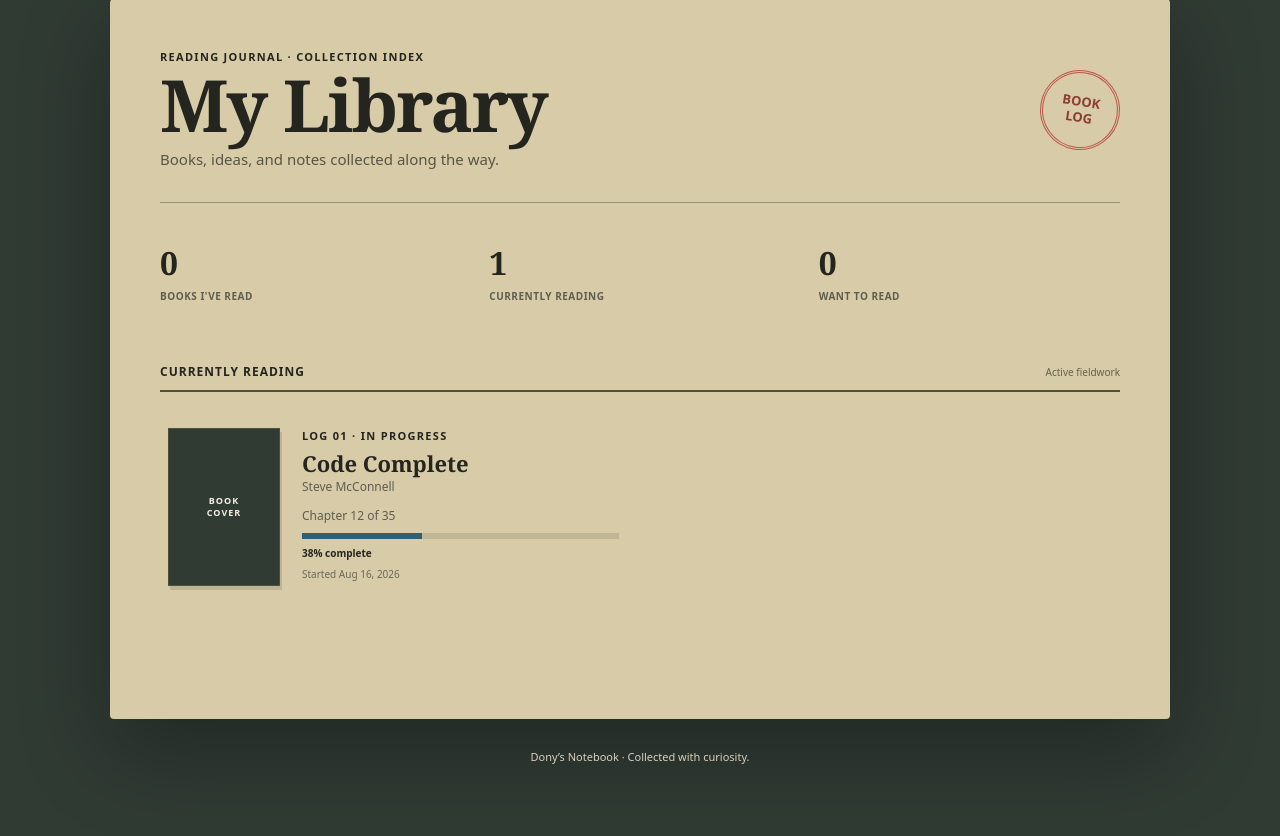
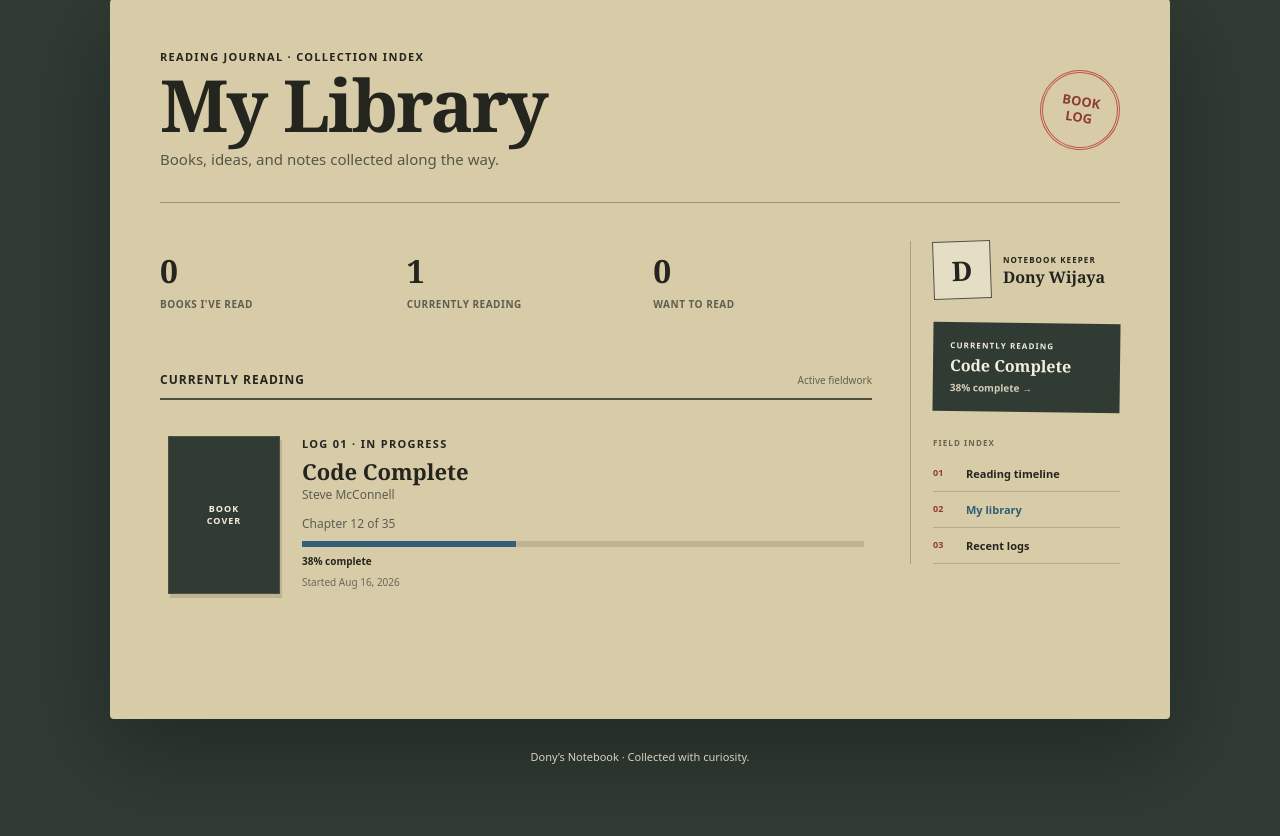
Before and after one commit to donizero8/blog, a Django app: page /library/ in a window 1280 px wide. Shown: the part 76-912 px from the top of the page. Run offline with Django 5.2, Linux system fonts and the light colour scheme; data comes from the database, SQL or seed files in the repository; some libraries are stand-ins or nearby versions.

Commit message:
Add persistent reading sidebar

```diff
--- a/blog/static/blog/notebook-prototypes.css
+++ b/blog/static/blog/notebook-prototypes.css
@@ -117,12 +117,28 @@ a { color:inherit; }
 .field-subpage-header { display:flex; align-items:center; justify-content:space-between; gap:30px; padding-bottom:32px; border-bottom:1px solid rgb(78 80 62 / 45%); }
 .field-subpage-header h1 { margin:6px 0 9px; font:700 clamp(46px,7vw,72px)/.95 Georgia,serif; letter-spacing:-2px; }
 .field-subpage-header p:last-child { margin:0; color:#555646; font:15px/1.5 system-ui,sans-serif; }
-.field-library-stats { display:grid; grid-template-columns:repeat(3,1fr); gap:28px; margin:30px 0 52px; padding:0; }
+.field-subpage-layout { display:grid; grid-template-columns:minmax(0,1fr) 210px; gap:38px; align-items:start; padding-top:38px; }
+.field-subpage-content { min-width:0; }
+.field-subpage-aside { position:sticky; top:24px; display:grid; gap:24px; padding-left:22px; border-left:1px solid rgb(78 80 62 / 35%); font-family:system-ui,sans-serif; }
+.field-subpage-profile { display:grid; grid-template-columns:58px 1fr; gap:12px; align-items:center; }
+.field-subpage-profile img,.field-subpage-profile > span { display:grid; width:58px; height:58px; place-items:center; border:1px solid #4e503e; background:#e6ddc5; object-fit:cover; font:700 27px Georgia,serif; transform:rotate(-2deg); }
+.field-subpage-profile small,.field-subpage-profile strong { display:block; }
+.field-subpage-profile small,.field-subpage-reading small,.field-subpage-index > small { font-size:8px; font-weight:800; letter-spacing:1.1px; text-transform:uppercase; }
+.field-subpage-profile strong { margin-top:4px; font:700 16px/1.1 Georgia,serif; }
+.field-subpage-reading { display:grid; gap:6px; padding:17px; background:#303b34; color:#f4efdf; text-decoration:none; transform:rotate(.7deg); }
+.field-subpage-reading strong { font:700 16px/1.15 Georgia,serif; }
+.field-subpage-reading span { color:#d5cdb8; font-size:10px; font-weight:700; }
+.field-subpage-index { display:grid; }
+.field-subpage-index > small { margin-bottom:8px; color:#666553; }
+.field-subpage-index a { display:grid; grid-template-columns:25px 1fr; gap:8px; padding:10px 0; border-bottom:1px solid rgb(78 80 62 / 25%); font-size:11px; font-weight:700; text-decoration:none; }
+.field-subpage-index a span { color:#8c3e34; font-size:9px; }
+.field-subpage-index a[aria-current="page"] { color:#315f75; }
+.field-library-stats { display:grid; grid-template-columns:repeat(3,1fr); gap:28px; margin:0 0 52px; padding:0; }
 .field-library-stats div { display:flex; flex-direction:column-reverse; gap:5px; padding:8px 0; }
 .field-library-stats dt { color:#5e5e4e; font:700 10px system-ui,sans-serif; letter-spacing:.5px; text-transform:uppercase; }
 .field-library-stats dd { margin:0; font:700 32px Georgia,serif; }
 .field-library-section { margin:0 0 52px; }
-.field-reading-list { display:grid; grid-template-columns:repeat(2,minmax(0,1fr)); gap:26px; }
+.field-reading-list { display:grid; grid-template-columns:1fr; gap:26px; }
 .field-book-entry { display:grid; grid-template-columns:112px 1fr; gap:22px; padding:14px 8px; }
 .field-book-entry:nth-child(even) { transform:rotate(.5deg); }
 .field-book-entry > a { text-decoration:none; }
@@ -150,7 +166,7 @@ a { color:inherit; }
 .field-empty { margin:40px 0; padding:44px; border:2px dashed #77745d; text-align:center; }
 .field-empty strong { font:700 27px Georgia,serif; }
 .field-empty p { margin-bottom:0; color:#5d5d50; font:13px system-ui,sans-serif; }
-.field-timeline-year { display:grid; grid-template-columns:110px 1fr; gap:24px; margin-top:45px; }
+.field-timeline-year { display:grid; grid-template-columns:90px 1fr; gap:20px; margin:0 0 45px; }
 .field-timeline-year > h2 { margin:0; color:#8c3e34; font:700 36px Georgia,serif; transform:rotate(-3deg); }
 .field-timeline-sheet { padding:30px 34px; background:repeating-linear-gradient(to bottom,transparent 0,transparent 31px,rgb(49 95 117 / 12%) 32px),#f4efdf; box-shadow:5px 7px 0 rgb(74 70 50 / 15%); }
 .field-timeline-month { display:grid; grid-template-columns:100px 1fr; gap:24px; }
@@ -188,6 +204,8 @@ a { color:inherit; }
   .field-home-layout { grid-template-columns:1fr; }
   .field-home-aside { grid-template-columns:1fr; }
   .field-subpage-header { align-items:flex-start; }
+  .field-subpage-layout { grid-template-columns:1fr; }
+  .field-subpage-aside { position:static; grid-row:2; padding:28px 0 0; border-top:1px solid rgb(78 80 62 / 35%); border-left:0; }
   .field-library-stats { grid-template-columns:1fr; }
   .field-library-stats { gap:4px; }
   .field-library-stats div { flex-direction:row; justify-content:space-between; border:0; }
--- a/blog/tests.py
+++ b/blog/tests.py
@@ -196,6 +196,7 @@ class ReadingTimelineTests(TestCase):
         self.assertNotContains(response, "4/5")
         self.assertContains(response, "field-notes-subpage")
         self.assertContains(response, "field-timeline-sheet")
+        self.assertContains(response, "field-subpage-aside")
 
 
 class YouTubeSanitizationTests(TestCase):
@@ -317,6 +318,7 @@ class LibraryDisplayLimitTests(TestCase):
         self.assertContains(response, "Show more", count=3)
         self.assertContains(response, "field-notes-subpage")
         self.assertContains(response, "field-book-shelf")
+        self.assertContains(response, "field-subpage-aside")
 
 
 class SearchTests(TestCase):
--- /dev/null
+++ b/templates/blog/_field_subpage_sidebar.html
@@ -0,0 +1,17 @@
+<aside class="field-subpage-aside" aria-label="Notebook sidebar">
+  <div class="field-subpage-profile">
+    {% if site_profile.photo %}<img src="{{ site_profile.photo.url }}" alt="{{ site_profile.name }}" width="58" height="58">{% else %}<span aria-hidden="true">{{ site_profile.name|first|upper|default:"D" }}</span>{% endif %}
+    <div><small>Notebook keeper</small><strong>{{ site_profile.name }}</strong></div>
+  </div>
+  {% if currently_reading_book %}
+    <a class="field-subpage-reading" href="{{ currently_reading_book.get_absolute_url }}">
+      <small>Currently reading</small><strong>{{ currently_reading_book.title }}</strong><span>{{ currently_reading_book.progress }}% complete →</span>
+    </a>
+  {% endif %}
+  <nav class="field-subpage-index" aria-label="Reading sections">
+    <small>Field index</small>
+    <a{% if request.resolver_match.url_name == "reading_timeline" %} aria-current="page"{% endif %} href="{% url 'blog:reading_timeline' %}"><span>01</span> Reading timeline</a>
+    <a{% if request.resolver_match.url_name == "library" %} aria-current="page"{% endif %} href="{% url 'blog:library' %}"><span>02</span> My library</a>
+    <a href="{% url 'blog:list' %}"><span>03</span> Recent logs</a>
+  </nav>
+</aside>
--- a/templates/blog/library.html
+++ b/templates/blog/library.html
@@ -10,6 +10,7 @@
   </nav>
   <main class="field-book field-subpage-book">
     <header class="field-subpage-header"><div><p class="kicker">Reading journal · collection index</p><h1>My Library</h1><p>Books, ideas, and notes collected along the way.</p></div><span class="field-stamp">BOOK<br>LOG</span></header>
+    <div class="field-subpage-layout"><div class="field-subpage-content">
     <dl class="field-library-stats"><div><dt>Books I've Read</dt><dd>{{ stats.read }}</dd></div><div><dt>Currently Reading</dt><dd>{{ stats.reading }}</dd></div><div><dt>Want to Read</dt><dd>{{ stats.want }}</dd></div></dl>
     {% if reading_books %}
       <section class="field-library-section">
@@ -29,6 +30,7 @@
     {% if finished_books %}{% include "blog/_field_book_shelf.html" with heading="Finished" note="Completed logs" books=finished_books list_id="finished-books-list" %}{% endif %}
     {% if want_books %}{% include "blog/_field_book_shelf.html" with heading="Want to Read" note="Future expeditions" books=want_books list_id="want-books-list" %}{% endif %}
     {% if not reading_books and not favorite_books and not finished_books and not want_books %}<div class="field-empty"><strong>No books logged yet.</strong><p>Add your first book from the CMS.</p></div>{% endif %}
+    </div>{% include "blog/_field_subpage_sidebar.html" %}</div>
   </main>
   <footer class="field-home-footer">Dony’s Notebook · Collected with curiosity.</footer><script src="{% static 'blog/library.js' %}" defer></script>
 </body></html>
--- a/templates/blog/reading_timeline.html
+++ b/templates/blog/reading_timeline.html
@@ -10,6 +10,7 @@
   </nav>
   <main class="field-book field-subpage-book">
     <header class="field-subpage-header"><div><p class="kicker">Reading history · chronological log</p><h1>Reading Timeline</h1><p>Books accompanying me now and throughout my reading journey.</p></div><span class="field-stamp">TRAIL<br>LOG</span></header>
+    <div class="field-subpage-layout"><div class="field-subpage-content">
     {% for year_group in timeline_years %}
       <section class="field-timeline-year" aria-labelledby="year-{{ year_group.year }}">
         <h2 id="year-{{ year_group.year }}">{{ year_group.year }}</h2>
@@ -22,6 +23,7 @@
         </div>
       </section>
     {% empty %}<div class="field-empty"><strong>No reading trail yet.</strong><p>Add a start or finish date to a book in the CMS.</p></div>{% endfor %}
+    </div>{% include "blog/_field_subpage_sidebar.html" %}</div>
   </main>
   <footer class="field-home-footer">Dony’s Notebook · Collected with curiosity.</footer>
 </body></html>
```
